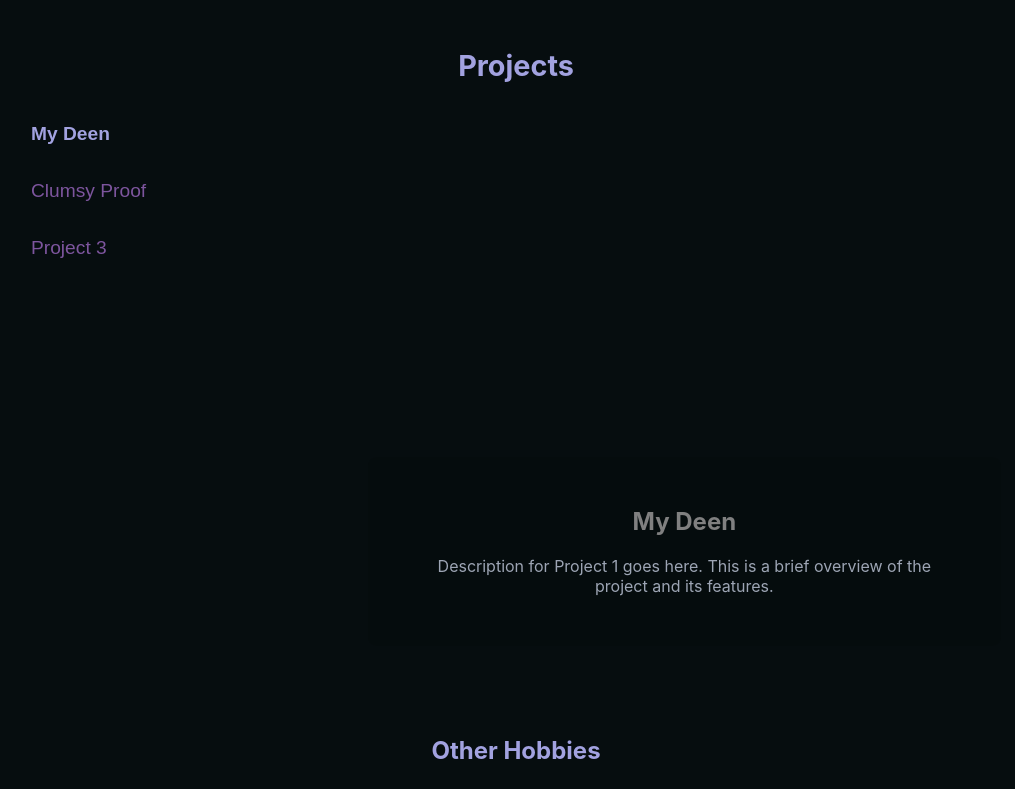
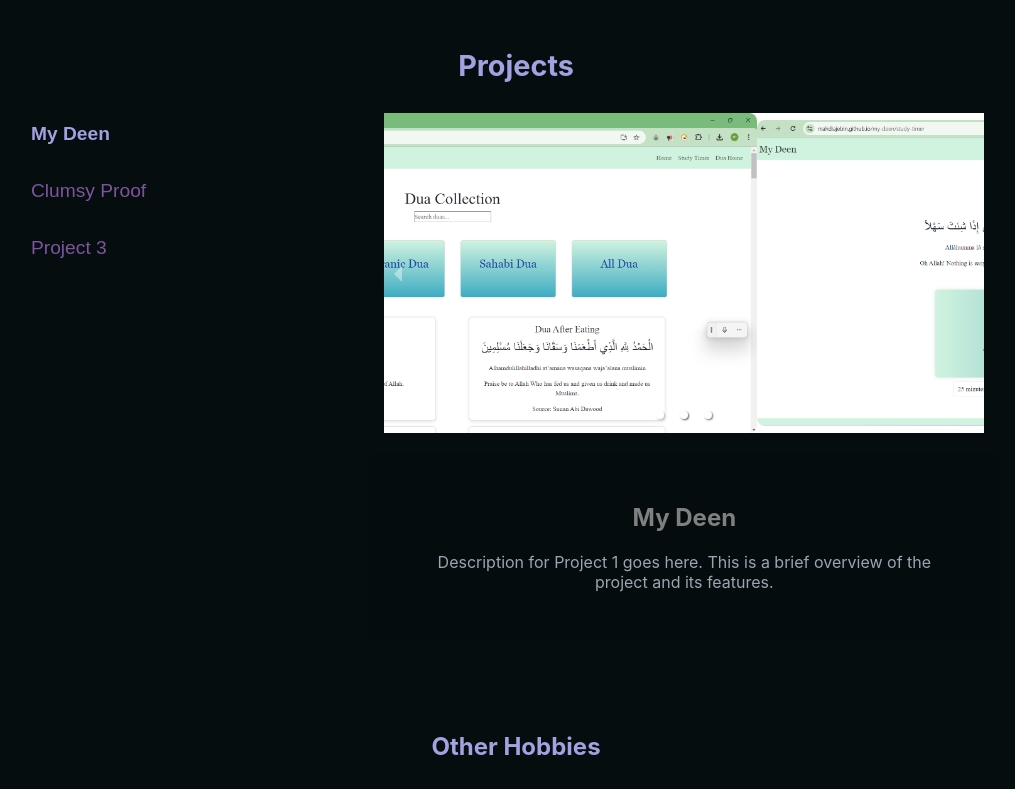
Before and after one commit to mahdiajebin/mahdia-jebin, a React (Create React App) app: page / in a window 1280 px wide. Shown: the part 1751-2540 px from the top of the page, without its empty margins (124-1139 px from the left). Built offline with nearby package versions, Linux system fonts and the light colour scheme; the HTML template or start-up script is replaced by a standard one.

Commit message:
changed react slider slick cz it wasnt stable

```diff
--- a/package.json
+++ b/package.json
@@ -9,6 +9,7 @@
     "processing-js": "^1.6.6",
     "react": "^18.3.1",
     "react-dom": "^18.3.1",
+    "react-responsive-carousel": "^3.2.23",
     "react-scripts": "5.0.1",
     "react-slick": "^0.30.2",
     "sass": "^1.77.8",
--- a/src/components/project/Project.css
+++ b/src/components/project/Project.css
@@ -1,6 +1,7 @@
 /* Import Slick Carousel CSS */
 @import "~slick-carousel/slick/slick.css";
 @import "~slick-carousel/slick/slick-theme.css";
+@import "~react-responsive-carousel/lib/styles/carousel.min.css";
 
 .project {
   padding: 40px;
@@ -88,9 +89,10 @@
   color: #fff;
 }
 
-/* Customizing slick arrows */
-.project .slick-arrow {
-  background-color: rgba(158, 156, 160, 0.959) !important;
+/* Customizing react-responsive-carousel arrows */
+.project .carousel-control-prev,
+.project .carousel-control-next {
+  background-color: rgba(149, 107, 192, 0.959) !important;
   color: #1f1a1a !important;
   width: 40px !important;
   height: 40px !important;
@@ -101,22 +103,25 @@
   z-index: 10 !important;
   position: absolute !important;
   top: 50% !important;
-  transform: translateY(-50%) !important;
+  opacity: 1 !important; /* Ensure arrows are fully opaque */
+  transition: opacity 0.3s ease !important; /* Transition for smooth appearance */
 }
 
-.project .slick-prev {
+.project .carousel-control-prev {
   left: 10px !important;
 }
 
-.project .slick-next {
+.project .carousel-control-next {
   right: 10px !important;
 }
 
 /* If using :before pseudo-elements, also override them */
-.project .slick-prev:before,
-.project .slick-next:before {
-  color: #292323 !important;
-  font-size: 20px !important; /* Adjust font size if needed */
+.project .carousel-control-prev:before,
+.project .carousel-control-next:before {
+  color: #646269 !important;
+  font-size: 20px !important;
+  opacity: 5 !important; /* Ensure opacity stays at 1 on hover */
+
 }
 
 /* Responsive Design */
@@ -157,11 +162,10 @@
   .slideshow {
     max-width: 100%;
     height: 200px;
-
   }
 
   .slideshow-item img {
-    height: auto;/* Ensure images maintain aspect ratio */
+    height: auto; /* Ensure images maintain aspect ratio */
   }
 
   .project-description {
--- a/src/components/project/Project.js
+++ b/src/components/project/Project.js
@@ -1,5 +1,6 @@
 import React, { useState, useEffect } from 'react';
-import Slider from 'react-slick';
+import { Carousel } from 'react-responsive-carousel';
+import 'react-responsive-carousel/lib/styles/carousel.min.css'; // Import the carousel styles
 import './Project.css'; // Ensure the CSS file is imported correctly
 
 const PUBLIC_URL = process.env.PUBLIC_URL;
@@ -39,7 +40,7 @@ const fetchProjects = async () => {
             description: 'Description for Project 3 goes here. This is a brief overview of the project and its features.',
           }
         ]);
-      }, 1000); // Simulate a delay
+      }, 100); // Simulate a delay
     });
 
     return response;
@@ -51,8 +52,8 @@ const fetchProjects = async () => {
 const Project = () => {
   const [projects, setProjects] = useState([]);
   const [selectedProjectIndex, setSelectedProjectIndex] = useState(
-    localStorage.getItem('selectedProjectIndex') || 0
-  ); //This checks if there's a value stored in local storage for selectedProjectIndex. If it exists, it uses that value. Otherwise, it defaults to 0.
+    parseInt(localStorage.getItem('selectedProjectIndex')) || 0
+  );
   const [loading, setLoading] = useState(true);
   const [error, setError] = useState(null);
 
@@ -69,18 +70,10 @@ const Project = () => {
         setLoading(false);
       }
     };
+
     fetchData();
-  }, []); // Empty dependency array ensures this only runs on mount
+  }, []);
 
-  // Slick slider settings
-  const sliderSettings = {
-    dots: true,
-    infinite: true,
-    speed: 500,
-    slidesToShow: 1,
-    slidesToScroll: 1,
-    arrows: true,
-  };
   // Handle image load errors
   const handleImageError = (e) => {
     e.target.src = 'https://via.placeholder.com/600x400'; // Fallback image
@@ -115,7 +108,6 @@ const Project = () => {
                   setSelectedProjectIndex(index);
                   localStorage.setItem('selectedProjectIndex', index);
                 }}
-
               >
                 {project.title}
               </button>
@@ -124,9 +116,16 @@ const Project = () => {
 
           {/* Second column: Project details */}
           <div className="project-details">
-            {/* Slider for project images */}
+            {/* Carousel for project images */}
             <div className="slideshow">
-              <Slider {...sliderSettings} className="project-slider-inner">
+              <Carousel
+                showThumbs={false}
+                showStatus={false}
+                showArrows={true}
+                infiniteLoop
+                autoPlay
+                className="project-slider-inner"
+              >
                 {projects[selectedProjectIndex].images.map((image, idx) => (
                   <div key={idx} className="slideshow-item">
                     <img
@@ -136,10 +135,10 @@ const Project = () => {
                     />
                   </div>
                 ))}
-              </Slider>
+              </Carousel>
             </div>
 
-            {/* Project description below slider */}
+            {/* Project description below carousel */}
             <div className="project-description">
               <h2>{projects[selectedProjectIndex].title}</h2>
               <p>{projects[selectedProjectIndex].description}</p>
```
Also changed, not shown: 1 other file (tests, documents, lock files or other folders).
